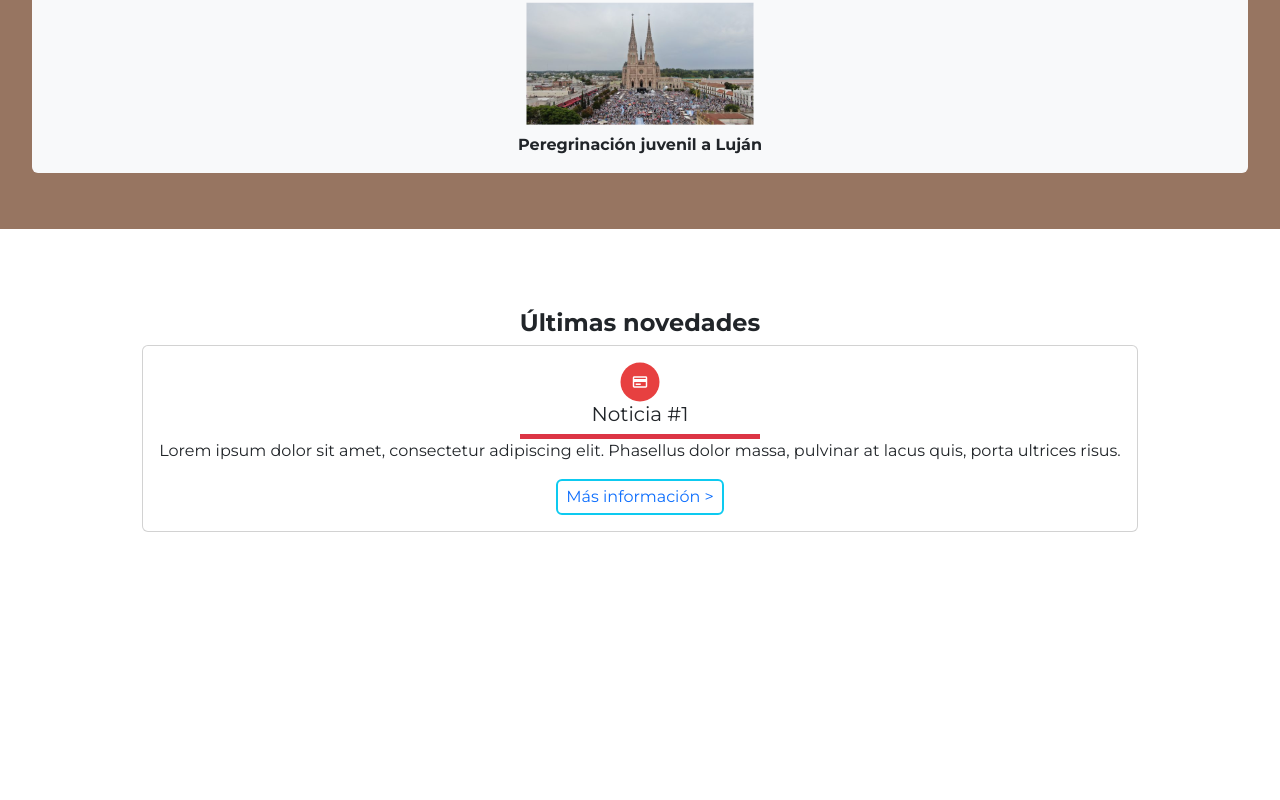
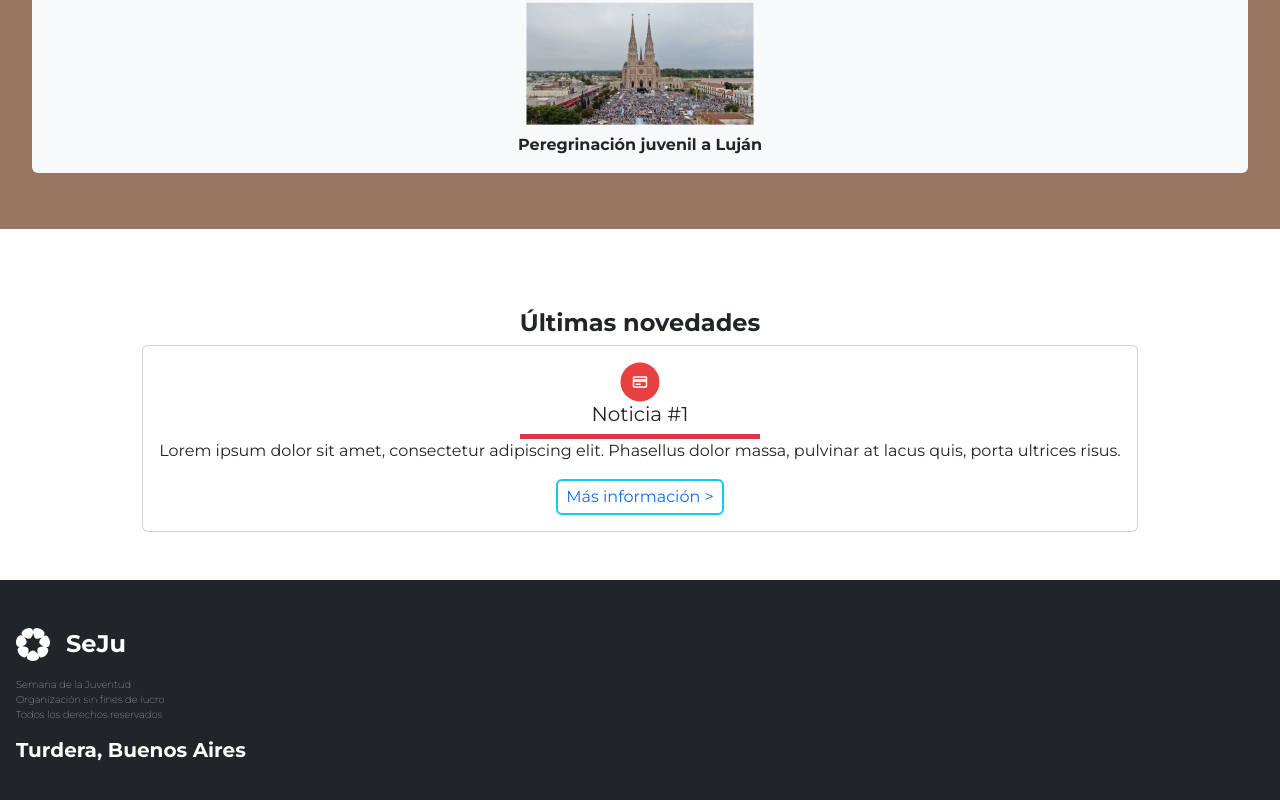
Before and after one commit to MRAMINIKO/SGS-frontend, a Next.js app: page / in a window 1280 px wide. Shown: the part 579-1379 px from the top of the page. Before the commit the page ends 1111 px from the top, so only its background shows below. Built offline with nearby package versions, Linux system fonts and the light colour scheme.

Commit message:
add new footer

```diff
--- a/src/app/layout.js
+++ b/src/app/layout.js
@@ -1,6 +1,7 @@
 import { Header } from "@/components/Header/Header";
 import "bootstrap/dist/css/bootstrap.css";
 import "./global.css";
+import { Footer } from "@/components/Footer/Footer";
 
 export const metadata = {
 	title: "Next.js",
@@ -15,6 +16,7 @@ export default function RootLayout({ children }) {
 			<body>
 				<Header />
 				{children}
+				<Footer />
 			</body>
 		</html>
 	);
--- /dev/null
+++ b/src/components/Footer/Footer.jsx
@@ -0,0 +1,21 @@
+import Image from 'next/image'
+import React from 'react'
+import logo from "@public/img/logo-blanco.svg"
+import styles from "./footer.module.css"
+
+export const Footer = () => {
+    return (
+        <footer className='text-bg-dark px-3 py-5 mt-5'>
+            <div className="text-start d-flex align-items-center w-25">
+                <Image src={logo} className='me-3' />
+                <h4 className='fw-bold m-0'>SeJu</h4>
+            </div>
+            <div className={styles.container_info_adicional}>
+                <p>Semana de la Juventud</p>
+                <p>Organización sin fines de lucro</p>
+                <p>Todos los derechos reservados</p>
+            </div>
+            <h5 className="fw-bold m-0">Turdera, Buenos Aires</h5>
+        </footer>
+    )
+}
--- /dev/null
+++ b/src/components/Footer/footer.module.css
@@ -0,0 +1,10 @@
+.container_info_adicional {
+	margin-top: 1rem;
+	margin-bottom: 1rem;
+}
+
+.container_info_adicional > p {
+    margin: 0;
+    font-size: 10px;
+    font-weight: lighter;
+}
```
Also changed, not shown: public/img/logo-blanco.svg (added).
